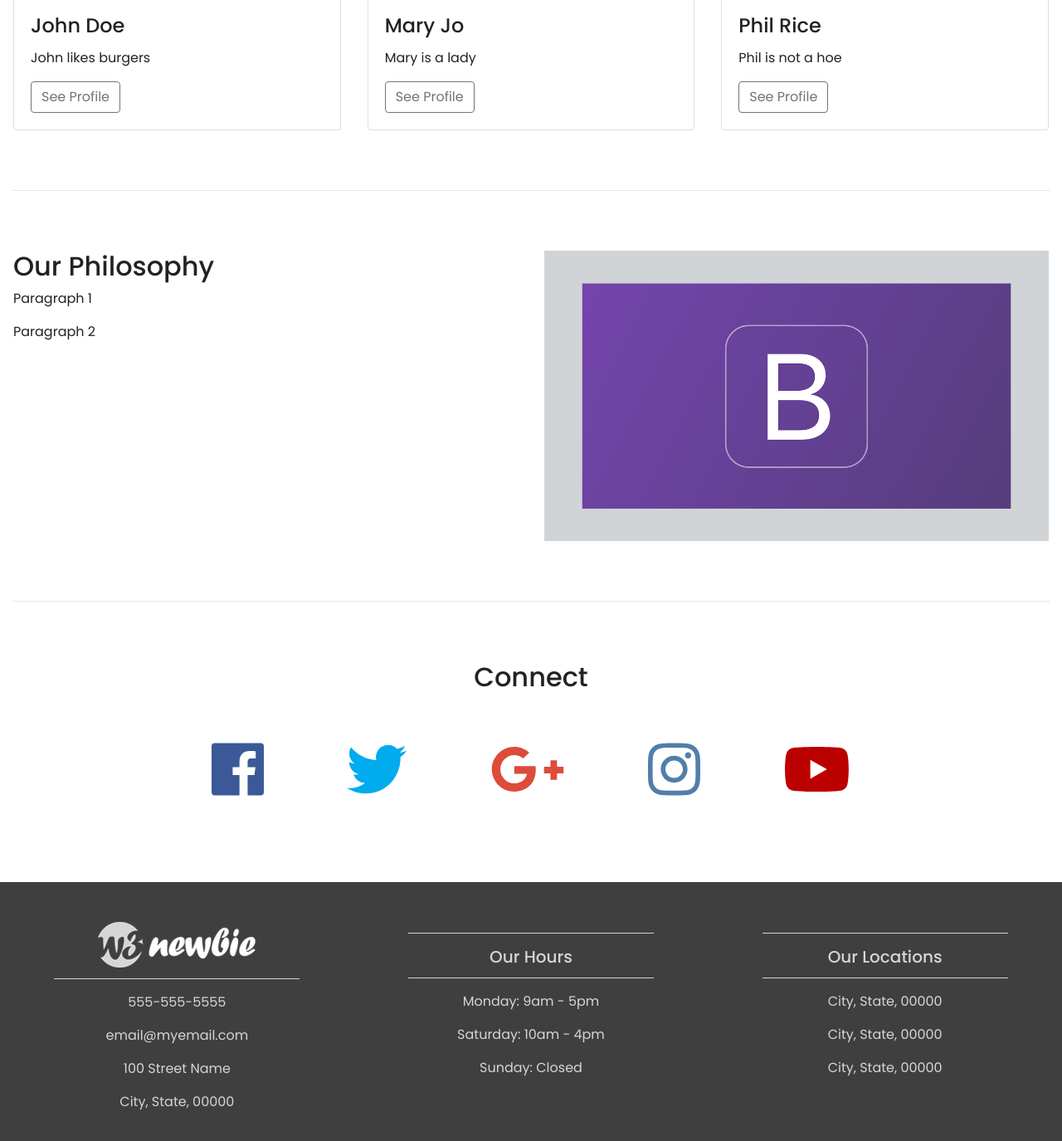
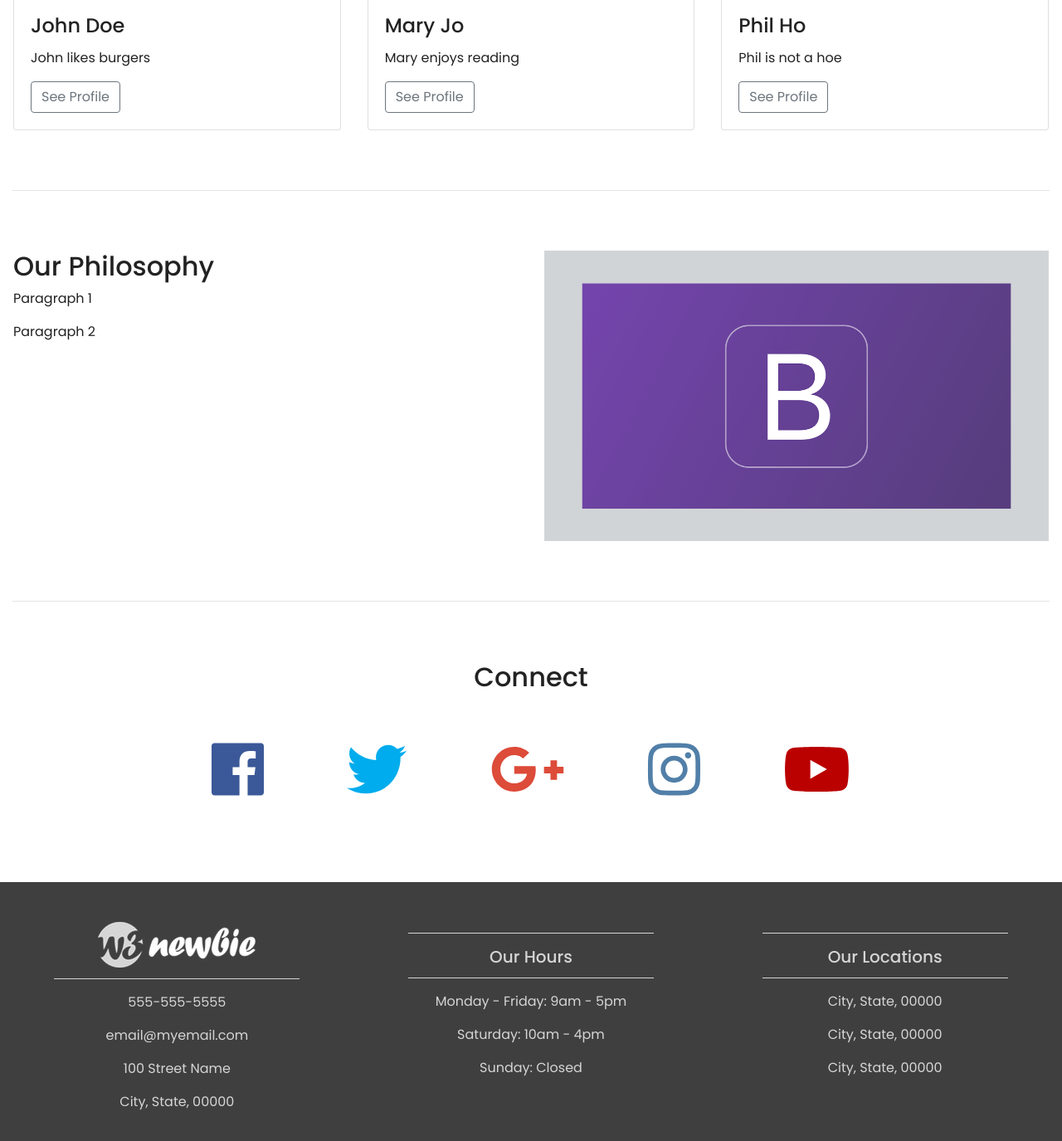
Before and after one commit to padenallen15/bootstrap-website, a plain HTML site: page index.html in a window 1280 px wide. Shown: the part 3090-4465 px from the top of the page at 83% size. Drawn offline with nearby package versions, Linux system fonts and the light colour scheme.

Commit message:
changed hours

```diff
--- a/index.html
+++ b/index.html
@@ -194,7 +194,7 @@
 				<img class="card-img-top" src="./img/team2.png">
 				<div class="card-body">
 					<h4 class="card-title">Mary Jo</h4>
-					<p class="card-text">Mary is a lady</p>
+					<p class="card-text">Mary enjoys reading</p>
 					<a href="#" class="btn btn-outline-secondary">See Profile</a>
 				</div>
 			</div>
@@ -203,7 +203,7 @@
 			<div class="card">
 				<img class="card-img-top" src="./img/team3.png">
 				<div class="card-body">
-					<h4 class="card-title">Phil Rice</h4>
+					<h4 class="card-title">Phil Ho</h4>
 					<p class="card-text">Phil is not a hoe</p>
 					<a href="#" class="btn btn-outline-secondary">See Profile</a>
 				</div>
@@ -261,7 +261,7 @@
 				<hr class="light">
 				<h5>Our Hours</h5>
 				<hr class="light">
-				<p>Monday: 9am - 5pm</p>
+				<p>Monday - Friday: 9am - 5pm</p>
 				<p>Saturday: 10am - 4pm</p>
 				<p>Sunday: Closed</p>
 			</div>
```
